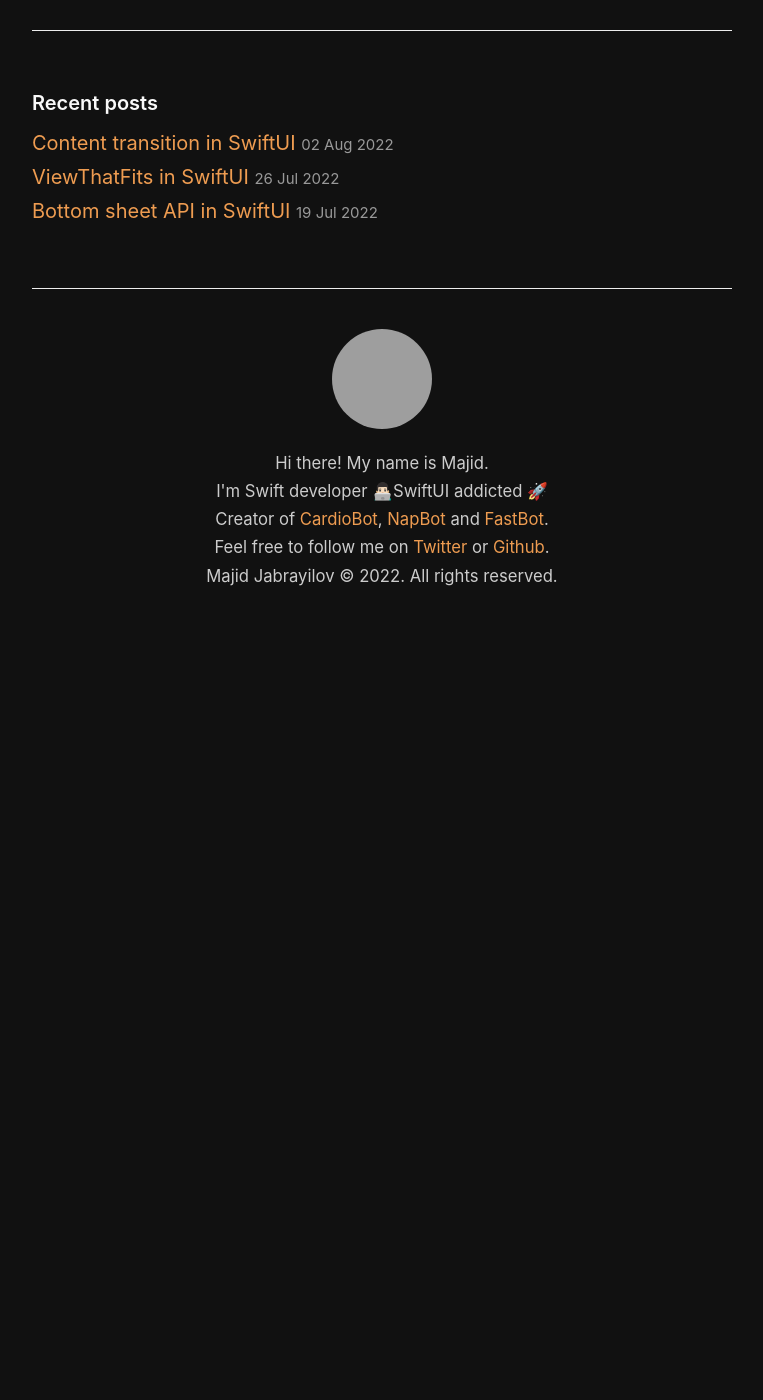
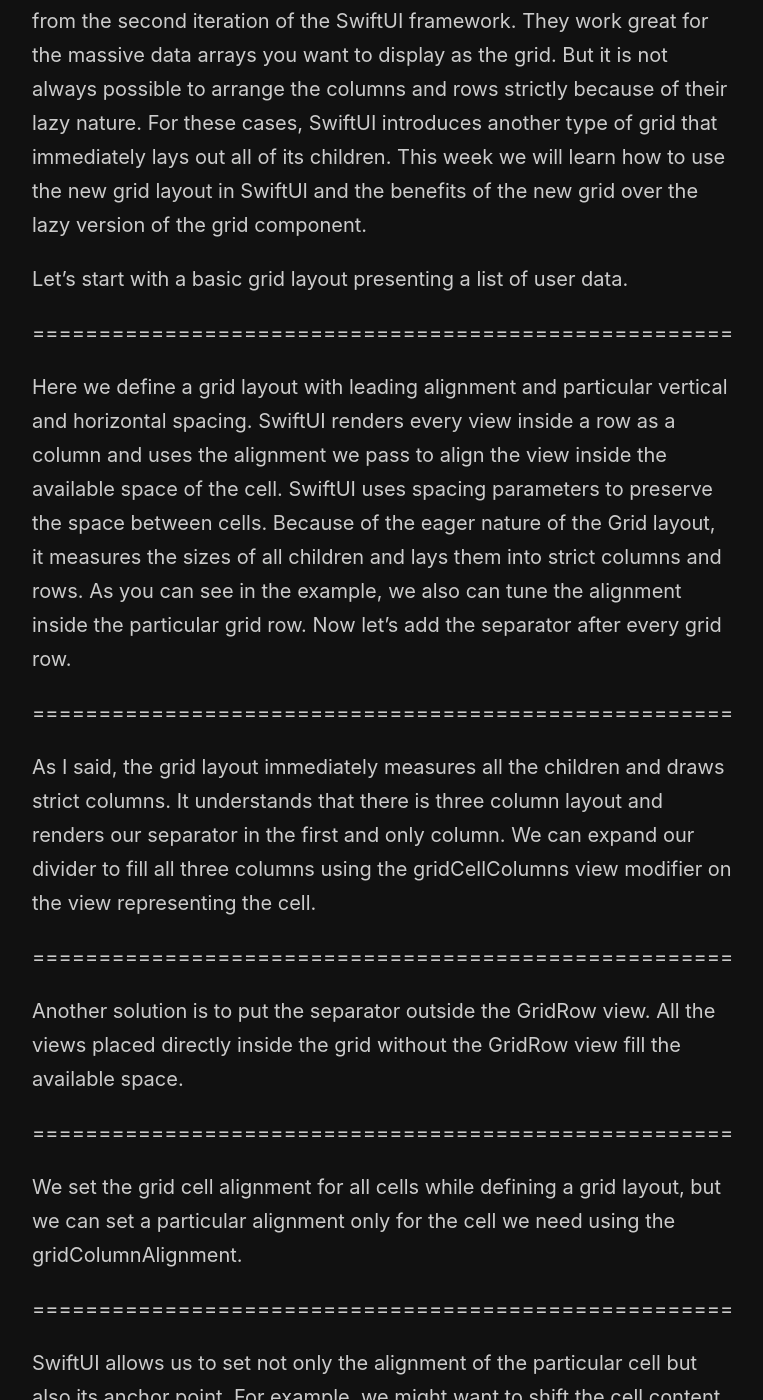
Before and after one commit to mecid/mecid.github.io, a Jekyll site: the page built from _posts/2022-08-10-mastering-grid-layout-in-swiftui.md, in a window 1280 px wide and 1400 px high, scrolled down 306 px. Shown: the whole window, without its empty margins (258-1021 px from the left). Built offline with Jekyll 4.4.1, drawn with Linux system fonts in a browser that asks for light colours; before the commit the page ends 936 px from its top, so only the background shows below that; some of the changed text lies outside the part shown; grey boxes are pictures that could not be loaded.

Commit message:
grid layout content added

```diff
--- a/_posts/2022-08-10-mastering-grid-layout-in-swiftui.md
+++ b/_posts/2022-08-10-mastering-grid-layout-in-swiftui.md
@@ -2,3 +2,37 @@
 title: Mastering grid layout in SwiftUI
 layout: post
 ---
+
+You might be familiar with the LazyVGrid and LazyHGrid views we have from the second iteration of the SwiftUI framework. They work great for the massive data arrays you want to display as the grid. But it is not always possible to arrange the columns and rows strictly because of their lazy nature. For these cases, SwiftUI introduces another type of grid that immediately lays out all of its children. This week we will learn how to use the new grid layout in SwiftUI and the benefits of the new grid over the lazy version of the grid component.
+
+Let's start with a basic grid layout presenting a list of user data.
+
+=====================================================
+
+Here we define a grid layout with leading alignment and particular vertical and horizontal spacing. SwiftUI renders every view inside a row as a column and uses the alignment we pass to align the view inside the available space of the cell. SwiftUI uses spacing parameters to preserve the space between cells. Because of the eager nature of the Grid layout, it measures the sizes of all children and lays them into strict columns and rows. As you can see in the example, we also can tune the alignment inside the particular grid row. Now let's add the separator after every grid row.
+
+=====================================================
+
+As I said, the grid layout immediately measures all the children and draws strict columns. It understands that there is three column layout and renders our separator in the first and only column. We can expand our divider to fill all three columns using the gridCellColumns view modifier on the view representing the cell.
+
+=====================================================
+
+Another solution is to put the separator outside the GridRow view. All the views placed directly inside the grid without the GridRow view fill the available space.
+
+=====================================================
+
+We set the grid cell alignment for all cells while defining a grid layout, but we can set a particular alignment only for the cell we need using the gridColumnAlignment.
+
+=====================================================
+
+SwiftUI allows us to set not only the alignment of the particular cell but also its anchor point. For example, we might want to shift the cell content to 25% of the horizontally available space. In this case, we can use the gridCellAnchor view modifier.
+
+=====================================================
+
+As you can see in the previous examples, flexible views like shapes and dividers take the whole available space while placed inside the grid directly. We can prevent this behavior by using the gridCellUnsizedAxes view modifier.
+
+=====================================================
+
+In this case, we ask our separator view to take place by respecting the width of other rows and don't fill all the available width.
+
+Today we learned how to use the new grid layout in SwiftUI. Try to use it by default whenever you need a grid and switch to the lazy version of the grid component whenever performance issues appear.
```
